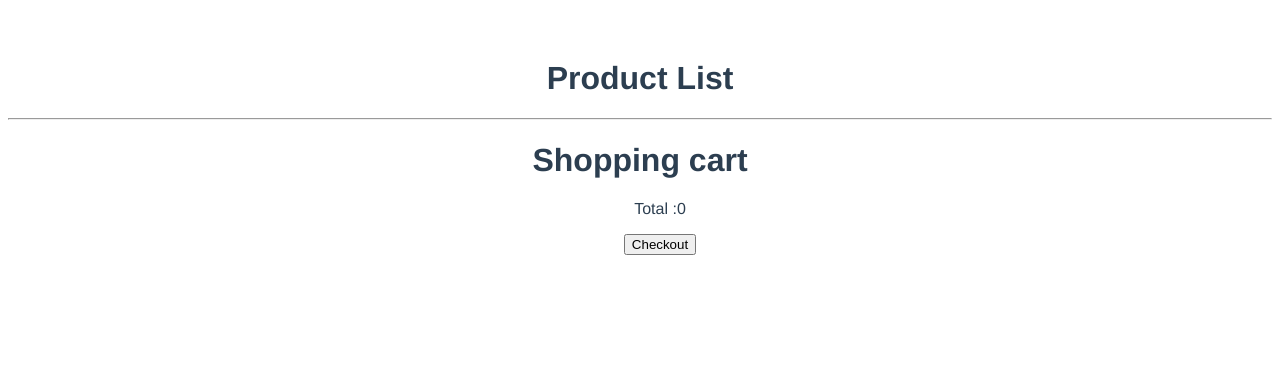
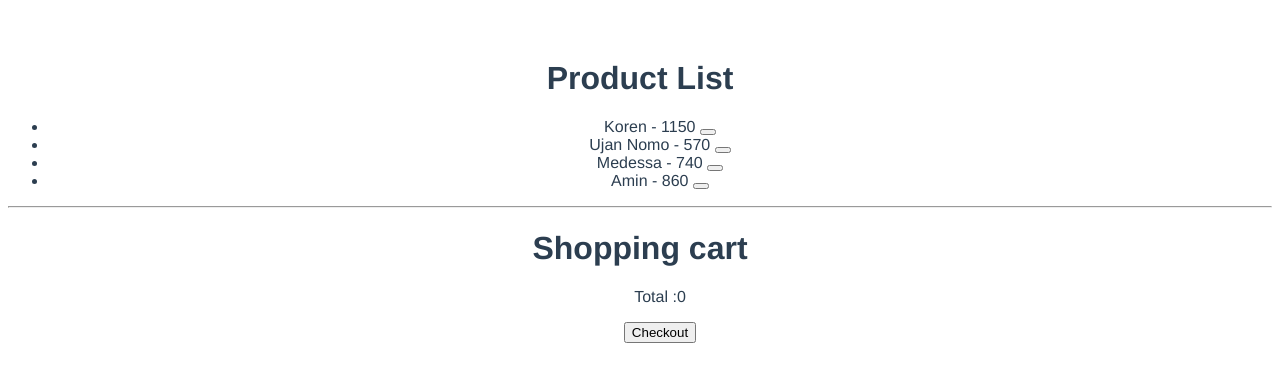
Before and after one commit to nemanja85/Shopping-cart, a Vue app: page / in a window 1280 px wide. Shown: the top 382 px of the page. Built offline with nearby package versions, Linux system fonts and the light colour scheme.

Commit message:
fix some issues

```diff
--- a/src/components/ProductList.vue
+++ b/src/components/ProductList.vue
@@ -1,13 +1,16 @@
 <template>
     <div>
         <h1>Product List</h1>
-        <ul>
+        <img
+        v-if="loading"
+        src="https://i.imgur.com/4yT15sl.gif"  />
+        <ul v-else>
             <li
             v-for="product in products" :key="product.id">
             {{product.title}} - {{product.price | currency}}
             <button
             :disabled="!productInStock(product)"
-            @click="addProductToCard(product)">
+            @click="addToCard(product)">
             </button>
             </li>
         </ul>
@@ -35,7 +38,7 @@ export default {
     methods: {
         ...mapActions({
             fetchProducts: 'fetchProducts',
-            addProductToCard: 'addProductToCard',
+            addToCard: 'addToCard'
         })
     },
     created(){
--- a/src/store/index.js
+++ b/src/store/index.js
@@ -57,10 +57,10 @@ export default new Vuex.Store({
     }
   },
   actions: {
-    fetchProducts(commit) {
+    fetchProducts(context) {
       return new Promise((resolve) =>{
         shop.getProducts(products =>{
-          commit("setProducts", products)
+          context.commit("setProducts", products)
           resolve()
         })
       })
```
